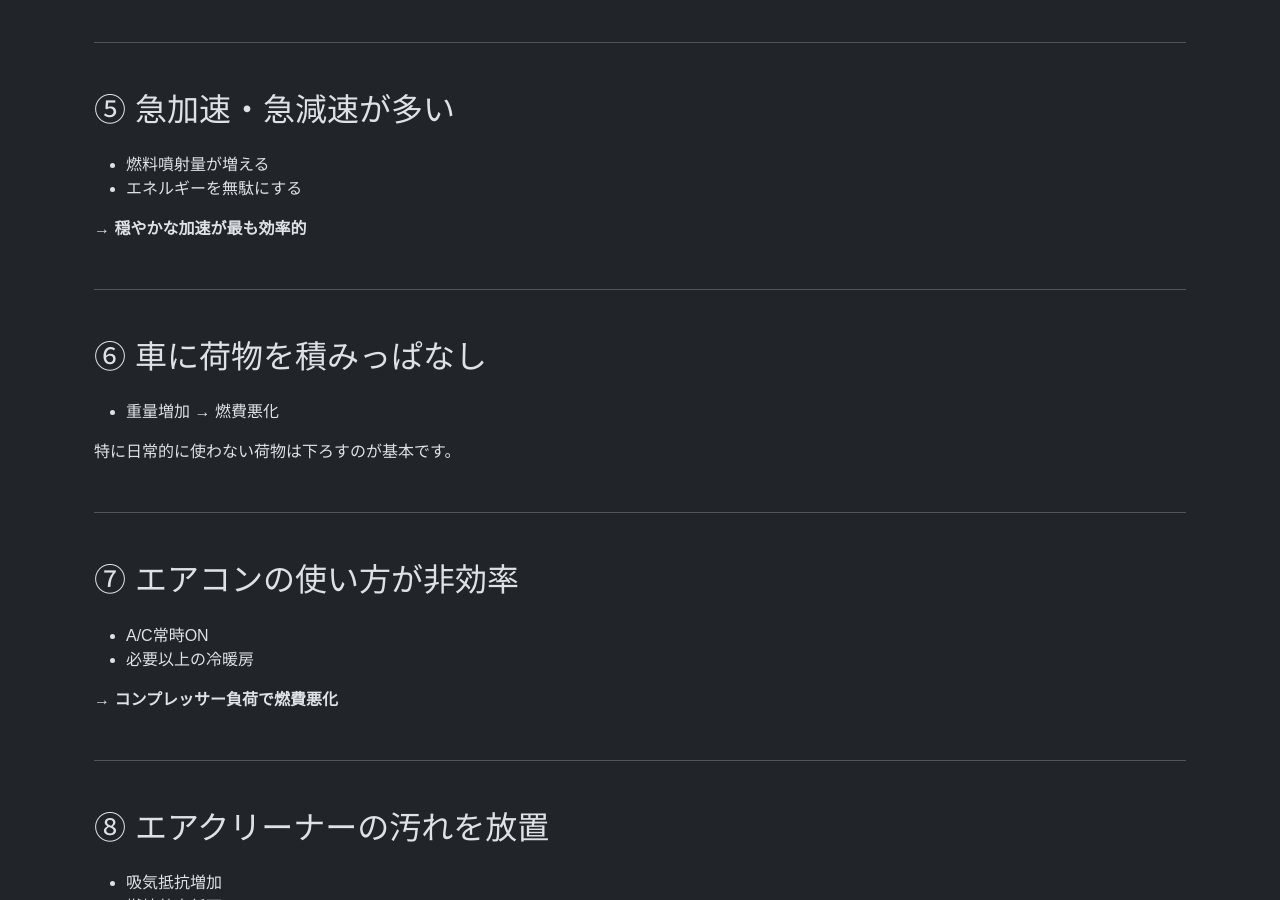
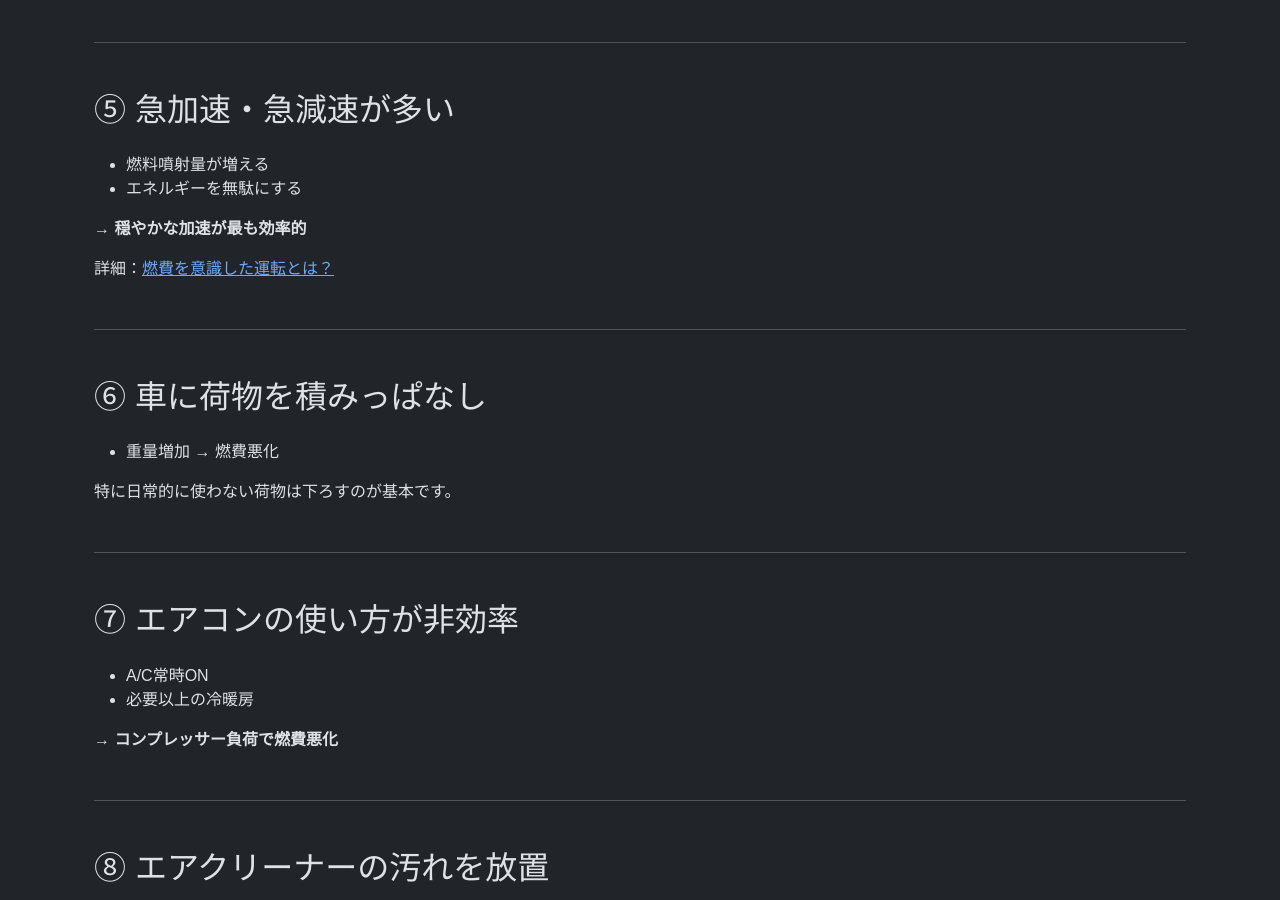
Before and after one commit to funyapar-org/fuel-lab, a Jekyll site: the page built from _knowledge/beginner-fuel-economy-mistakes.md, in a window 1280 px wide and 900 px high, scrolled down 1524 px. Built offline with Jekyll 4.4.1, drawn with Linux system fonts in a browser that asks for light colours.

Commit message:
beginner-fuel-economy-mistakes.md を更新

```diff
--- a/_knowledge/beginner-fuel-economy-mistakes.md
+++ b/_knowledge/beginner-fuel-economy-mistakes.md
@@ -120,6 +120,10 @@ date: 2026-03-24 16:10:00 +0900
     → 穏やかな加速が最も効率的
   </p>
 
+  <p>
+    詳細：<a href="{{ site.baseurl }}/knowledge/fuel-efficient-driving-basics.html">燃費を意識した運転とは？</a>
+  </p>
+
   <hr class="my-5">
 
   <h2 class="mb-4">⑥ 車に荷物を積みっぱなし</h2>
```
